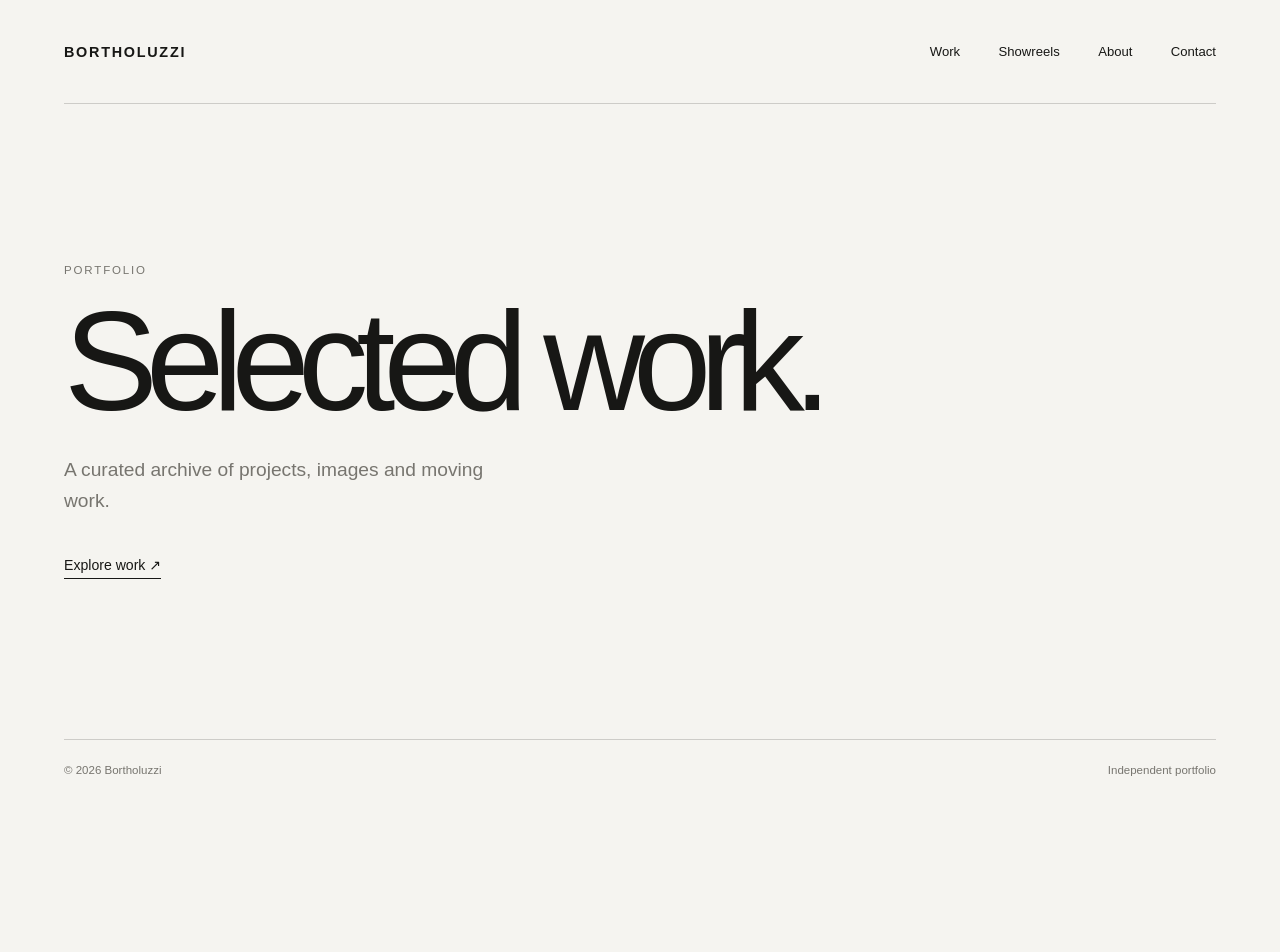
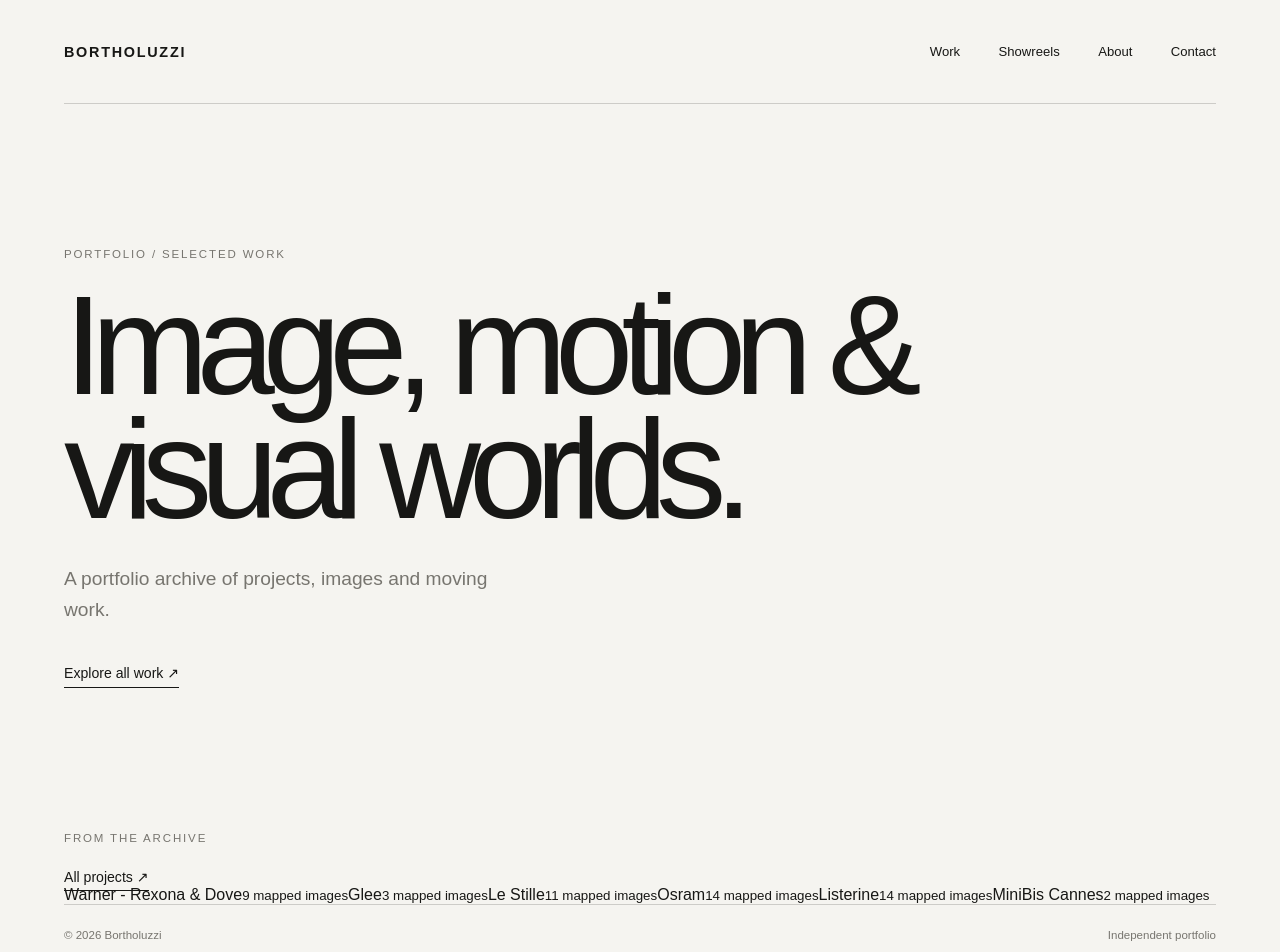
Before and after one commit to petmovy-ops/bortholuzzi-portfolio, a Next.js app: page / in a window 1280 px wide. Shown: the top 952 px of the page. Before the commit the page ends 800 px from the top, so only its background shows below. Built offline with nearby package versions, Linux system fonts and the light colour scheme.

Commit message:
feat: add archive-driven homepage selection

```diff
--- a/src/app/page.tsx
+++ b/src/app/page.tsx
@@ -1,35 +1,36 @@
 import Link from "next/link";
+import { projectEntries } from "@/data";
 
 export default function HomePage() {
+  const featured = projectEntries.filter((project) => project.uniqueImageFiles > 0).slice(0, 6);
   return (
     <main className="site-shell">
       <header className="site-header">
-        <Link className="wordmark" href="/" aria-label="Bortholuzzi home">
-          BORTHOLUZZI
-        </Link>
+        <Link className="wordmark" href="/" aria-label="Bortholuzzi home">BORTHOLUZZI</Link>
         <nav className="primary-nav" aria-label="Main navigation">
           <Link href="/work/">Work</Link>
-          <Link href="/showreels/">Showreels</Link>
+          <Link href="/showreel2016/">Showreels</Link>
           <Link href="/about/">About</Link>
           <Link href="/contact/">Contact</Link>
         </nav>
       </header>
-
       <section className="hero" aria-labelledby="hero-title">
-        <p className="eyebrow">Portfolio</p>
-        <h1 id="hero-title">Selected work.</h1>
-        <p className="hero-note">
-          A curated archive of projects, images and moving work.
-        </p>
-        <Link className="text-link" href="/work/">
-          Explore work <span aria-hidden="true">↗</span>
-        </Link>
+        <p className="eyebrow">Portfolio / Selected work</p>
+        <h1 id="hero-title">Image, motion &amp; visual worlds.</h1>
+        <p className="hero-note">A portfolio archive of projects, images and moving work.</p>
+        <Link className="text-link" href="/work/">Explore all work ↗</Link>
       </section>
-
-      <footer className="site-footer">
-        <span>© {new Date().getFullYear()} Bortholuzzi</span>
-        <span>Independent portfolio</span>
-      </footer>
+      <section className="home-selection">
+        <div className="section-heading"><p className="eyebrow">From the archive</p><Link className="text-link" href="/work/">All projects ↗</Link></div>
+        <div className="home-project-grid">
+          {featured.map((project) => (
+            <Link className="home-project" href={`/${project.slug}/`} key={project.slug}>
+              <span>{project.title}</span><small>{project.uniqueImageFiles} mapped images</small>
+            </Link>
+          ))}
+        </div>
+      </section>
+      <footer className="site-footer"><span>© {new Date().getFullYear()} Bortholuzzi</span><span>Independent portfolio</span></footer>
     </main>
   );
 }
```
